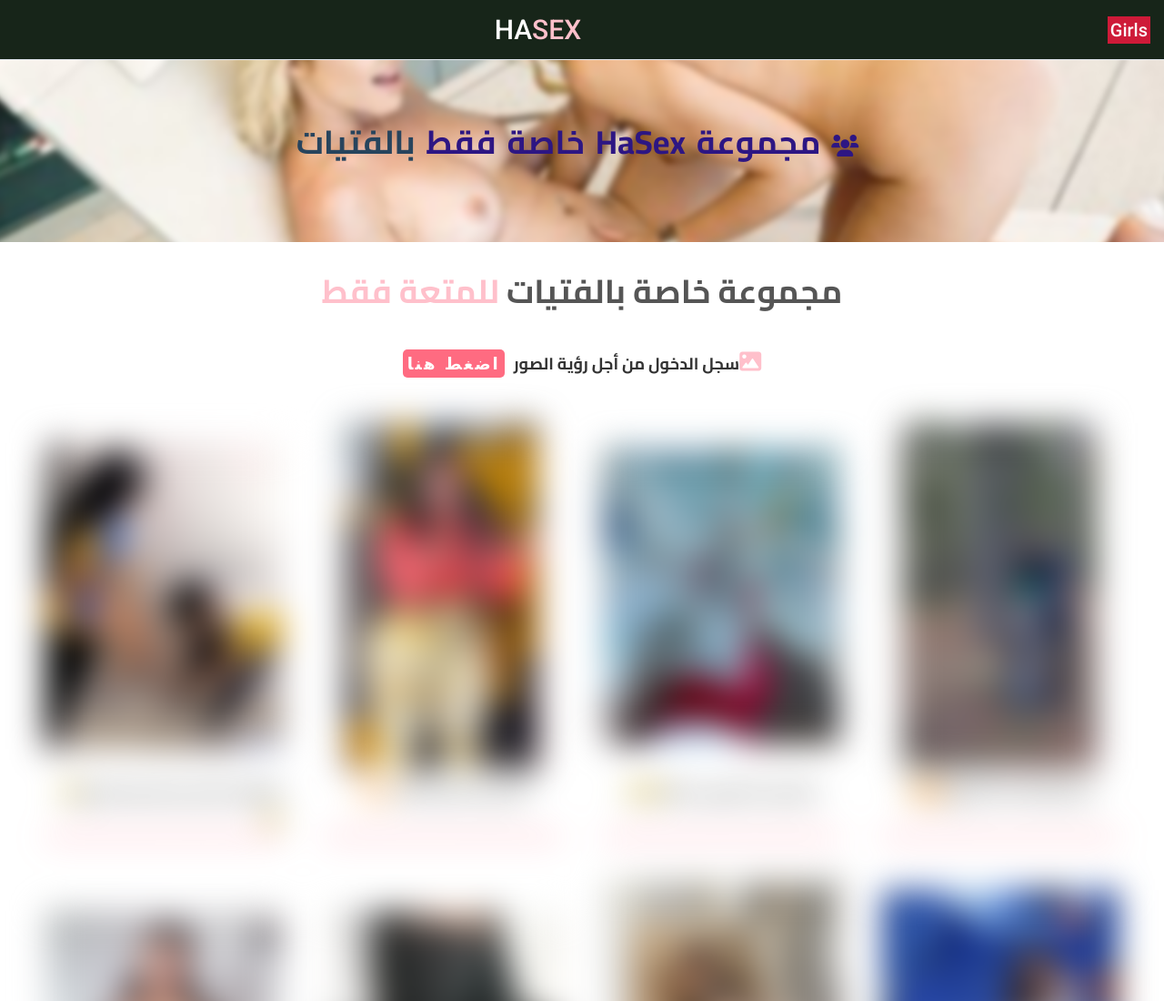
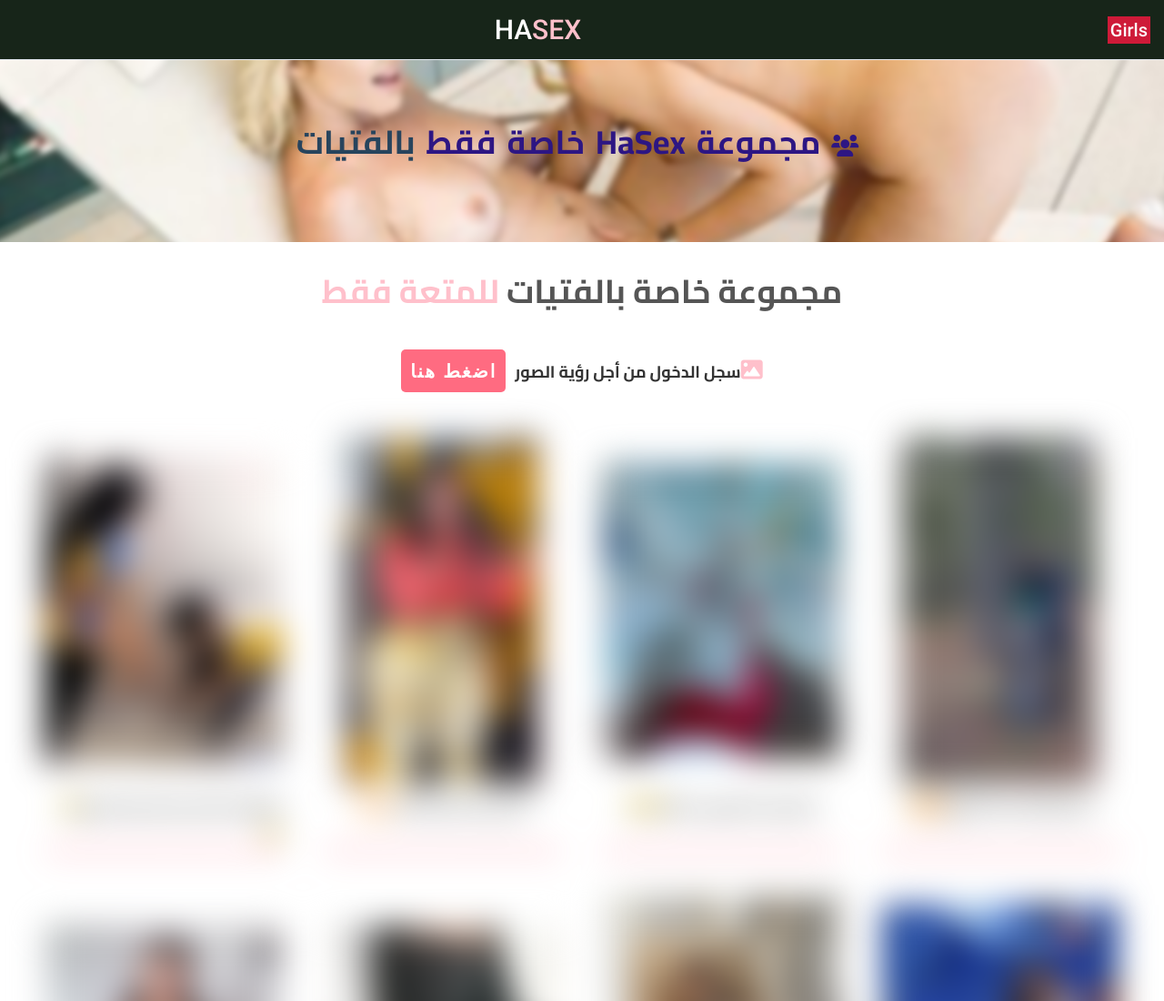
Before and after one commit to showImage/HaSex, a plain HTML site: page index.html in a window 1280 px wide. Shown: the top 1100 px of the page at 91% size. Drawn offline with Linux system fonts and the light colour scheme.

Commit message:
Update index.html

```diff
--- a/index.html
+++ b/index.html
@@ -48,7 +48,7 @@
         <div class="container">
            <div class="logo_container">
             <h1 class="text" style="direction: rtl;">مجموعة خاصة بالفتيات <span>للمتعة فقط  </span></h1>
-            <p class="paragraph"> <i class="fas fa-image"></i>سجل الدخول من أجل رؤية الصور<button class="btn" style="margin: 10px;font-weight: bold;font-size: large;"
+            <p class="paragraph"> <i class="fas fa-image"></i>سجل الدخول من أجل رؤية الصور<button class="btn" style="margin: 10px;font-weight: bold;font-size: 20px;padding: 10px;font-family: system-ui;"
                                                                                               onclick="window.location.href='login/index.html';">اضغط هنا</button></p>
            </div>
 
```
